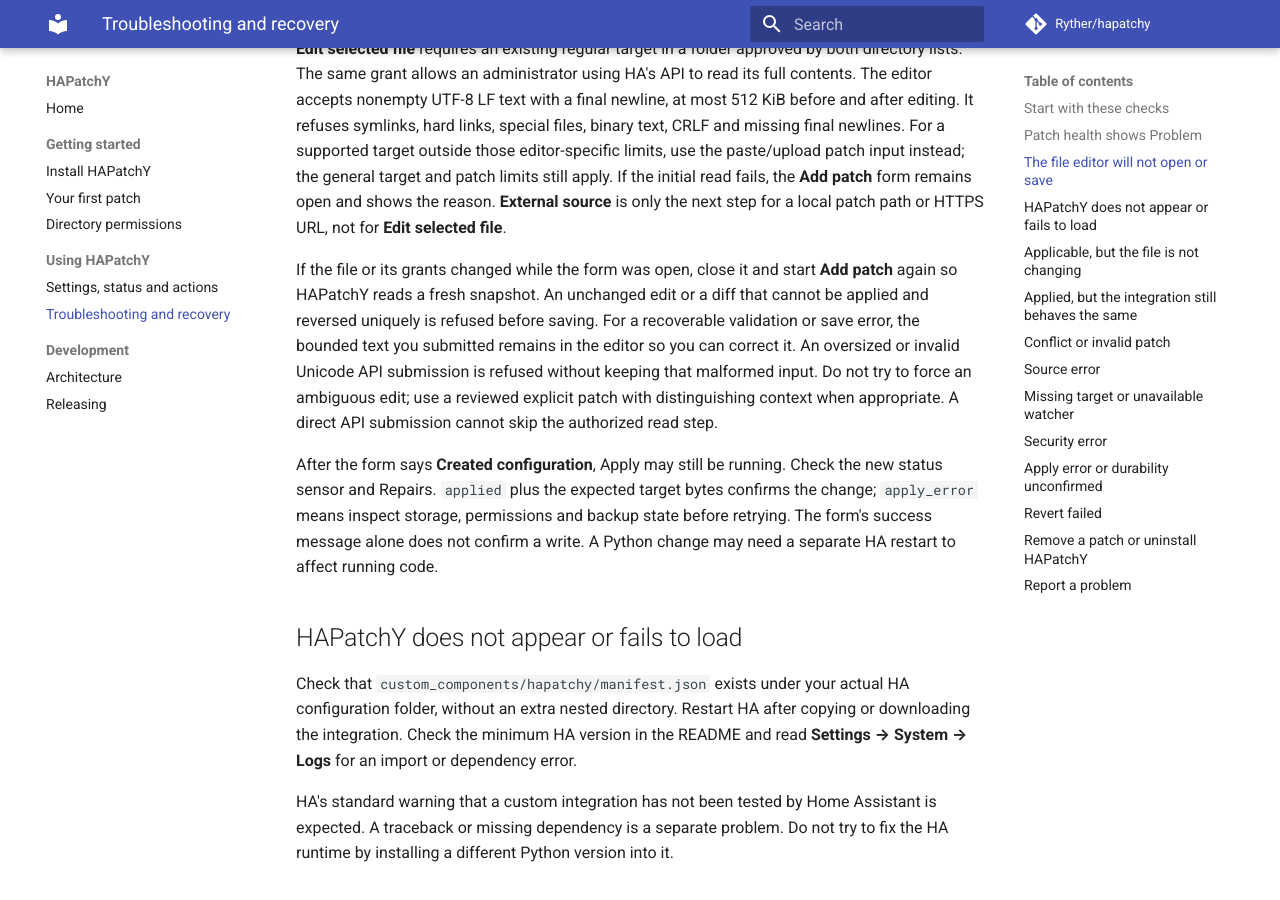
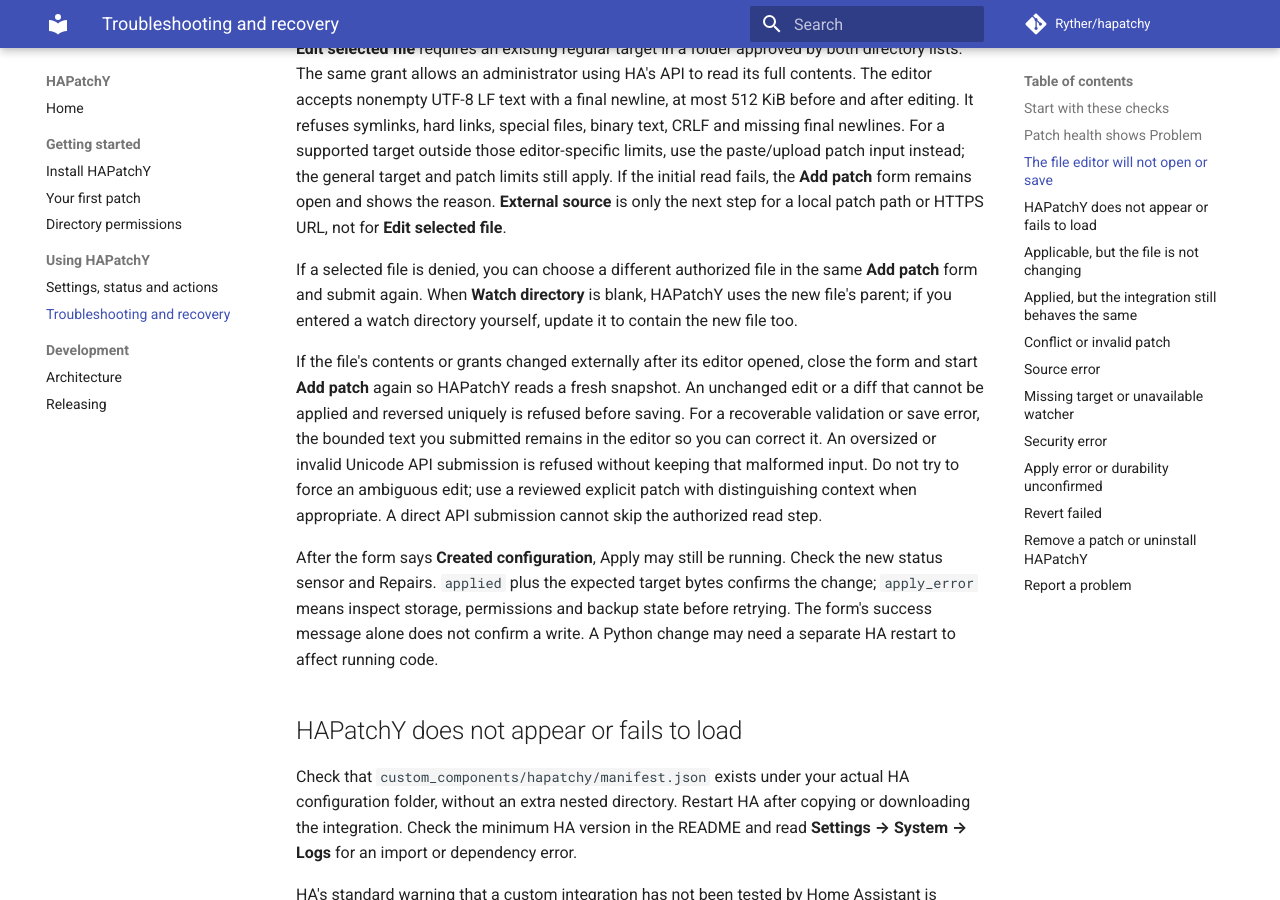
Before and after one commit to Ryther/hapatchy, an MkDocs documentation site: the page built from docs/troubleshooting.md, in a window 1280 px wide and 900 px high, scrolled down 943 px. Built offline with MkDocs 1.6.1 and Material for MkDocs 9.7.7, drawn with Linux system fonts in a browser that asks for light colours; comment, search, counter and statistics services are not loaded.

Commit message:
fix(config-flow): recover native setup and patch retries (#75)

```diff
--- a/docs/troubleshooting.md
+++ b/docs/troubleshooting.md
@@ -43,9 +43,15 @@
 reason. **External source** is only the next step for a local patch path or
 HTTPS URL, not for **Edit selected file**.
 
-If the file or its grants changed while the form was open, close it and start
-**Add patch** again so HAPatchY reads a fresh snapshot. An unchanged edit or a
-diff that cannot be applied and reversed uniquely is refused before saving.
+If a selected file is denied, you can choose a different authorized file in
+the same **Add patch** form and submit again. When **Watch directory** is blank,
+HAPatchY uses the new file's parent; if you entered a watch directory yourself,
+update it to contain the new file too.
+
+If the file's contents or grants changed externally after its editor opened,
+close the form and start **Add patch** again so HAPatchY reads a fresh snapshot.
+An unchanged edit or a diff that cannot be applied and reversed uniquely is
+refused before saving.
 For a recoverable validation or save error, the bounded text you submitted
 remains in the editor so you can correct it. An oversized or invalid Unicode
 API submission is refused without keeping that malformed input. Do not try to
```
Also changed, not shown: .agents/skills/hapatchy-guide/SKILL.md (+7 -2 lines), docs/installation.md (+3 -0 lines), 2 other files.
